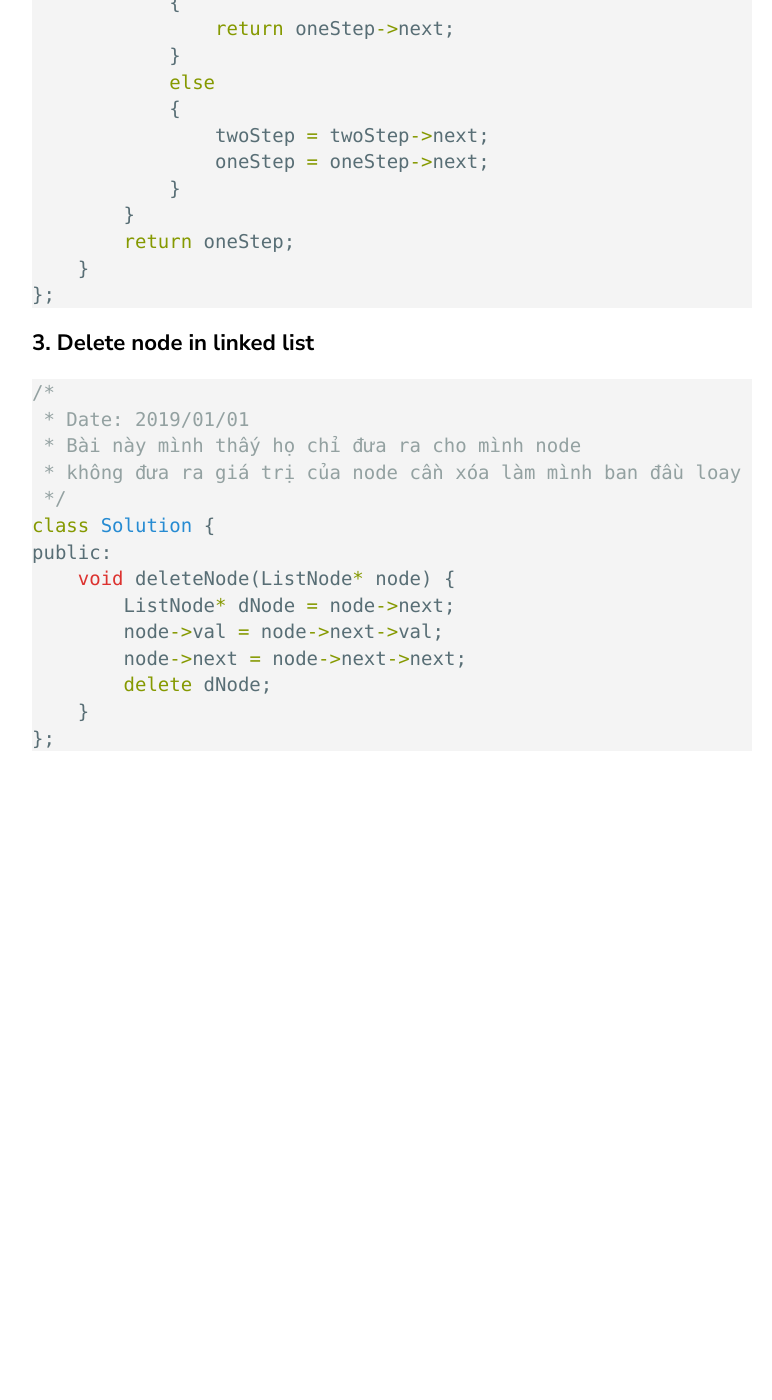
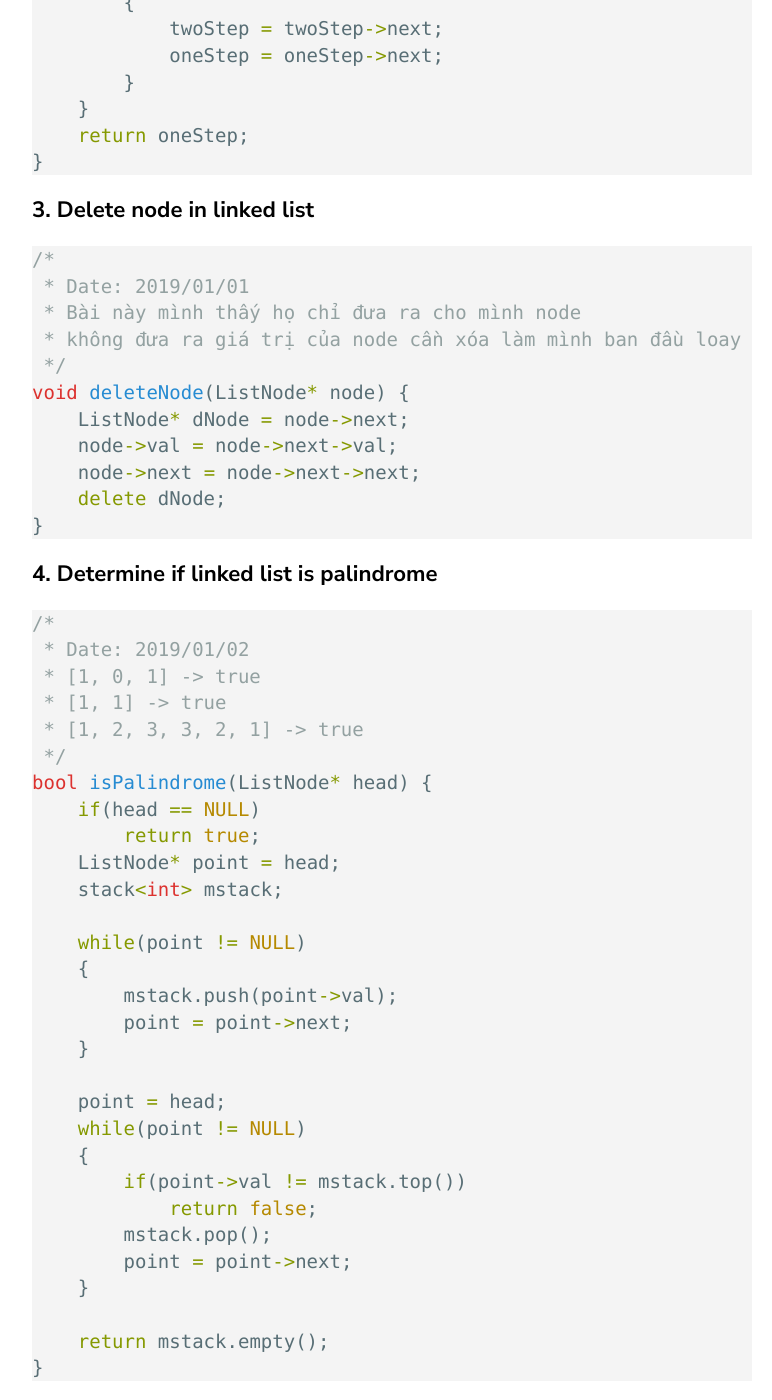
Before and after one commit to levanmanhbka/levanmanhbka.github.io, a Jekyll site: the page built from _posts/algorithm/2020-01-10-linked_list.markdown, in a window 1280 px wide and 1400 px high, scrolled down 1617 px. Shown: the whole window, without its empty margins (68-840 px from the left). Built offline with Jekyll 4.4.1, drawn with Linux system fonts in a browser that asks for light colours; before the commit the page ends 2387 px from its top, so only the background shows below that; some of the changed text lies outside the part shown.

Commit message:
add linked list

````diff
--- a/_posts/algorithm/2020-01-10-linked_list.markdown
+++ b/_posts/algorithm/2020-01-10-linked_list.markdown
@@ -18,19 +18,17 @@ Linked list là bài số 2 trong loạt bài ôn lại thuật toán của mìn
  *     ListNode(int x) : val(x), next(NULL) {}
  * };
  */
-class Solution {
-public:
-    int getDecimalValue(ListNode* head) {
-        int value = 0;
-        ListNode* node = head;
-        while(node)
-        {
-            value = (value <<1) + node->val;
-            node = node->next;
-        }
-        return value;
+
+int getDecimalValue(ListNode* head) {
+    int value = 0;
+    ListNode* node = head;
+    while(node)
+    {
+        value = (value <<1) + node->val;
+        node = node->next;
     }
-};
+    return value;
+}
 ```
 
 ### 2. Find middle of the linked list
@@ -38,27 +36,24 @@ public:
 /*
  * Date: 2019/01/01
  */
-class Solution {
-public:
-    ListNode* middleNode(ListNode* head) {
-        ListNode* oneStep = head;
-        ListNode* twoStep = head->next;
-        while(twoStep != NULL)
+ListNode* middleNode(ListNode* head) {
+    ListNode* oneStep = head;
+    ListNode* twoStep = head->next;
+    while(twoStep != NULL)
+    {
+        twoStep = twoStep->next;
+        if(twoStep == NULL)
+        {
+            return oneStep->next;
+        }
+        else
         {
             twoStep = twoStep->next;
-            if(twoStep == NULL)
-            {
-                return oneStep->next;
-            }
-            else
-            {
-                twoStep = twoStep->next;
-                oneStep = oneStep->next;
-            }
+            oneStep = oneStep->next;
         }
-        return oneStep;
     }
-};
+    return oneStep;
+}
 ```
 
 ### 3. Delete node in linked list
@@ -68,13 +63,43 @@ public:
  * Bài này mình thấy họ chỉ đưa ra cho mình node
  * không đưa ra giá trị của node cần xóa làm mình ban đầu loay hoay
  */
-class Solution {
-public:
-    void deleteNode(ListNode* node) {
-        ListNode* dNode = node->next;
-        node->val = node->next->val;
-        node->next = node->next->next;
-        delete dNode;
+void deleteNode(ListNode* node) {
+    ListNode* dNode = node->next;
+    node->val = node->next->val;
+    node->next = node->next->next;
+    delete dNode;
+}
+```
+
+### 4. Determine if linked list is palindrome
+```c++
+/*
+ * Date: 2019/01/02
+ * [1, 0, 1] -> true
+ * [1, 1] -> true
+ * [1, 2, 3, 3, 2, 1] -> true
+ */
+bool isPalindrome(ListNode* head) {
+    if(head == NULL)
+        return true;
+    ListNode* point = head;
+    stack<int> mstack;
+
+    while(point != NULL)
+    {
+        mstack.push(point->val);
+        point = point->next;
     }
-};
+
+    point = head;
+    while(point != NULL)
+    {
+        if(point->val != mstack.top())
+            return false;
+        mstack.pop();
+        point = point->next;
+    }
+
+    return mstack.empty();
+}
 ```
````
